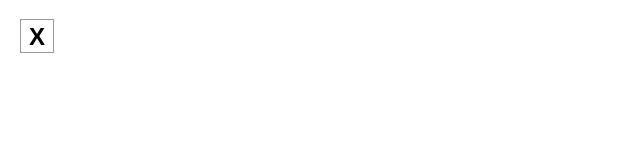
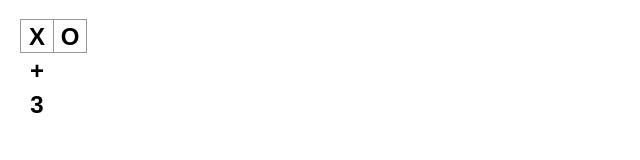
Before and after one commit to p-bray/ReactTicTacToe, a React (Create React App) app: page / in a window 1280 px wide. Shown: the top 160 px of the page, without its empty margins (0-640 px from the left). Built offline with nearby package versions, Linux system fonts and the light colour scheme.

Commit message:
added a test import package. just messing around with stuff before doing the tutorial. Might just take a swing at it before following along

```diff
--- a/src/App.js
+++ b/src/App.js
@@ -1,3 +1,5 @@
 export default function Square() {
-    return <button className="square">X</button>;
+
+    const value = 3 ;
+    return <button className="square">X + {value}</button>;
   }
--- /dev/null
+++ b/src/Test.js
@@ -0,0 +1,3 @@
+export default function Circle(){
+    return <p className="square">O</p>;
+}
--- a/src/index.js
+++ b/src/index.js
@@ -3,10 +3,12 @@ import { createRoot } from "react-dom/client";
 import "./styles.css";
 
 import App from "./App";
+import Test from "./Test";
 
 const root = createRoot(document.getElementById("root"));
 root.render(
   <StrictMode>
     <App />
+    <Test />
   </StrictMode>
 );
```
